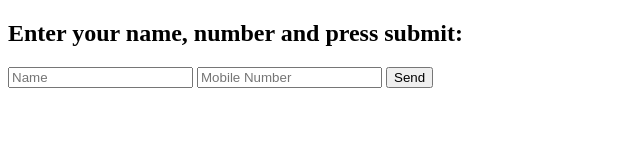
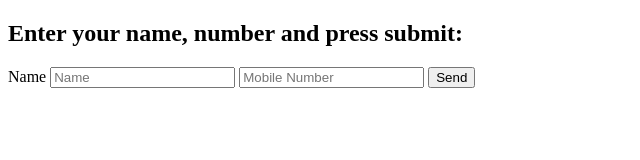
Before and after one commit to Abh1la5h26/rupicard, a plain HTML site: page index.html in a window 1280 px wide. Shown: the whole page, without its empty margins (0-640 px from the left). Drawn offline with Linux system fonts and the light colour scheme.

Commit message:
Update index.html

```diff
--- a/index.html
+++ b/index.html
@@ -10,6 +10,7 @@
 <form
   method="POST"
   action="https://script.google.com/macros/s/AKfycbxJnlmUNs89sTGFkyNhwHBEeQU8-3nEk6YtmqOIFD1EyeE5HLLL3BUlIS_PLbDJkfmirQ/exec">
+  <label for="Name">Name</label>
   <input name="Name" type="text" placeholder="Name" required>
   <input name="Mobile Number" type="number" placeholder="Mobile Number" required>
   <button type="submit">Send</button>
```
